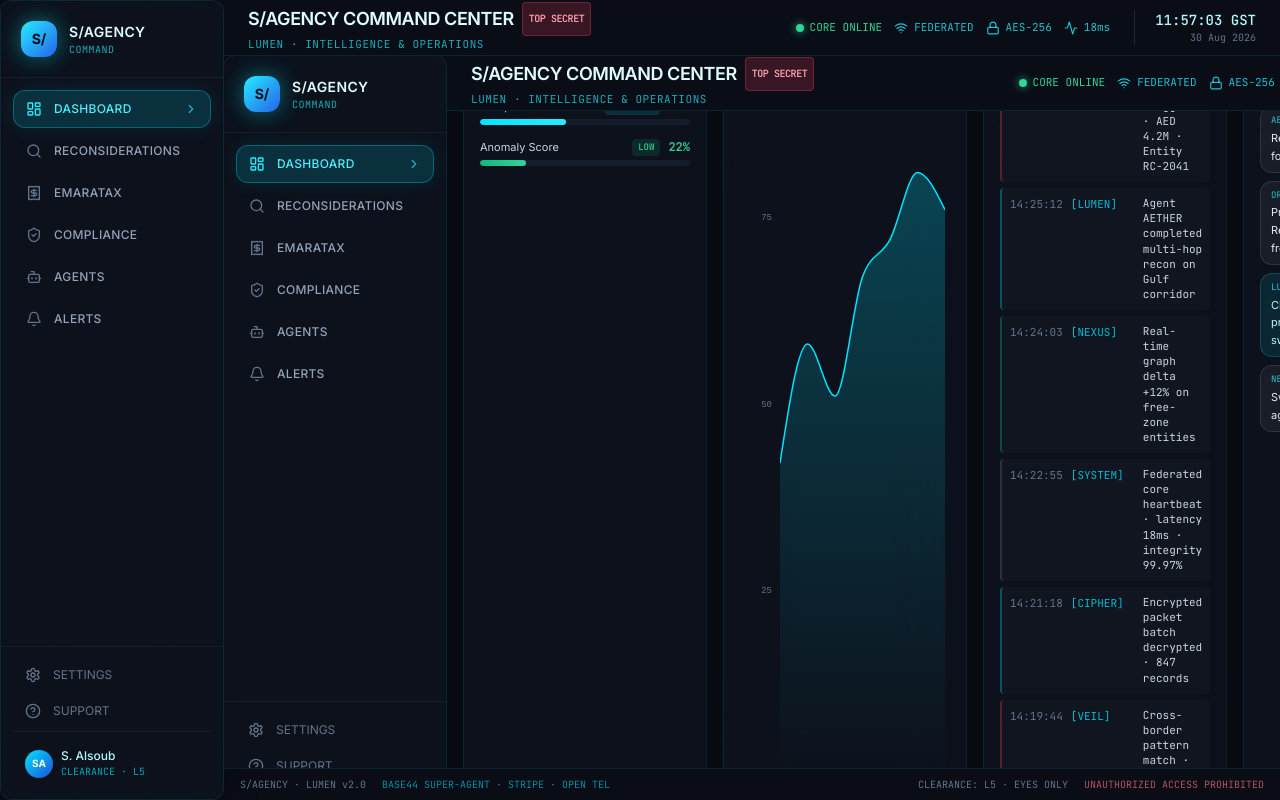
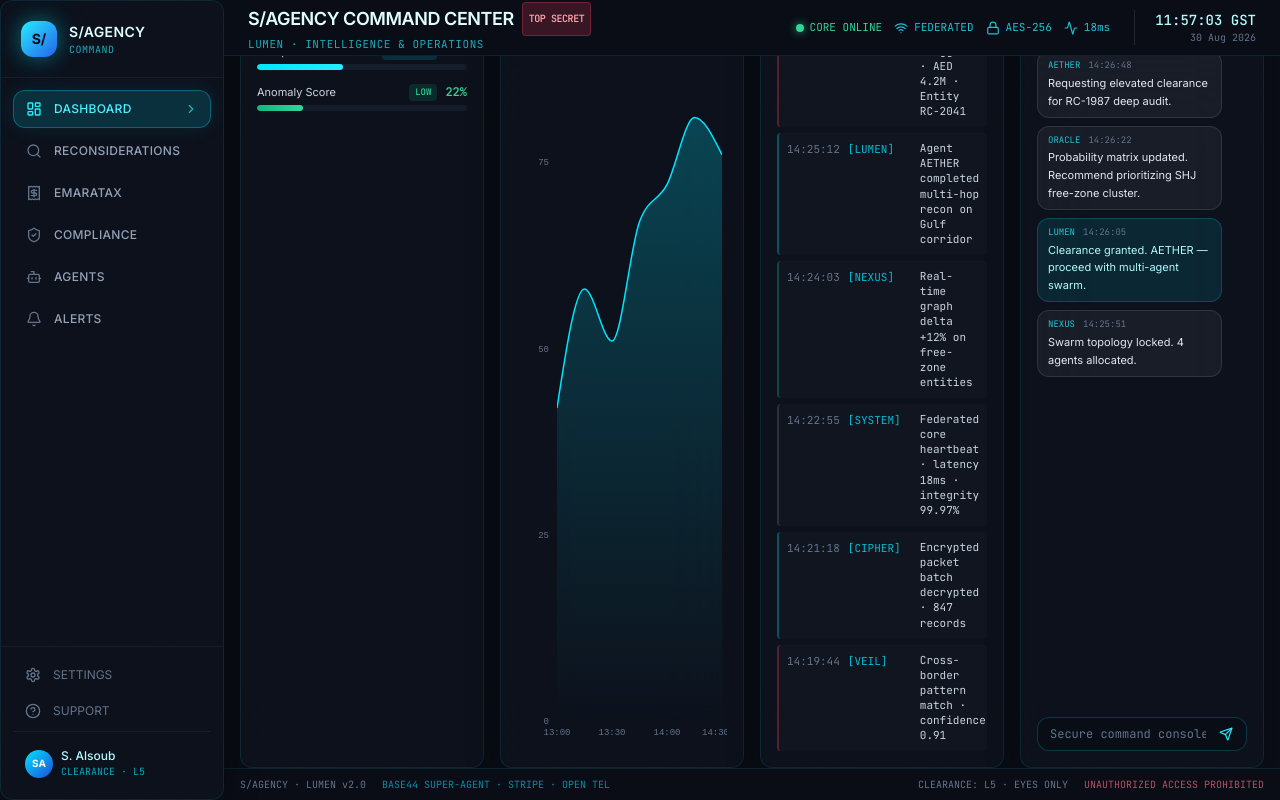
Before and after one commit to saifsoub/s-agency-command-center, a React (Vite) app: page /app in a window 1280 px wide. Built offline with nearby package versions, Linux system fonts and the light colour scheme.

Commit message:
v2: Dashboard content-only for AppShell

```diff
--- a/src/components/Dashboard.jsx
+++ b/src/components/Dashboard.jsx
@@ -1,24 +1,13 @@
-import { Sidebar } from './Sidebar'
-import { Header } from './Header'
 import { WorldMap } from './WorldMap'
 import { AgentRoster } from './AgentRoster'
 import { ThreatGauges } from './ThreatGauges'
 import { LiveFeeds } from './LiveFeeds'
 import { AgentChat } from './AgentChat'
 import { ActivityChart } from './ActivityChart'
-import { useState } from 'react'
 
 export function Dashboard() {
-  const [activeNav, setActiveNav] = useState('dashboard')
-
   return (
-    <div className="h-screen w-screen flex overflow-hidden bg-navy-900">
-      <Sidebar active={activeNav} onNavigate={setActiveNav} />
-
-      <div className="flex-1 flex flex-col min-w-0">
-        <Header />
-
-        <main className="flex-1 p-4 overflow-hidden flex flex-col gap-4">
+    <div className="h-full p-4 overflow-hidden flex flex-col gap-4">
       <div className="flex-1 min-h-0 grid grid-cols-12 gap-4">
         <div className="col-span-8 min-h-0">
           <WorldMap />
@@ -42,19 +31,6 @@ export function Dashboard() {
           <AgentChat />
         </div>
       </div>
-        </main>
-
-        <footer className="h-8 flex items-center justify-between px-4 border-t border-cyan-500/10 bg-navy-900/90 text-[10px] font-mono text-slate-500 flex-shrink-0">
-          <div className="flex items-center gap-4">
-            <span>S/AGENCY · LUMEN v2.4.1</span>
-            <span className="text-cyan-500/60">UAE FEDERAL TAX AUTHORITY LINK · SECURE</span>
-          </div>
-          <div className="flex items-center gap-4">
-            <span>CLEARANCE: L5 · EYES ONLY</span>
-            <span className="text-rose-400/70">UNAUTHORIZED ACCESS PROHIBITED</span>
-          </div>
-        </footer>
-      </div>
     </div>
   )
 }
```
Lines whose indentation alone changed are shown as unchanged.
